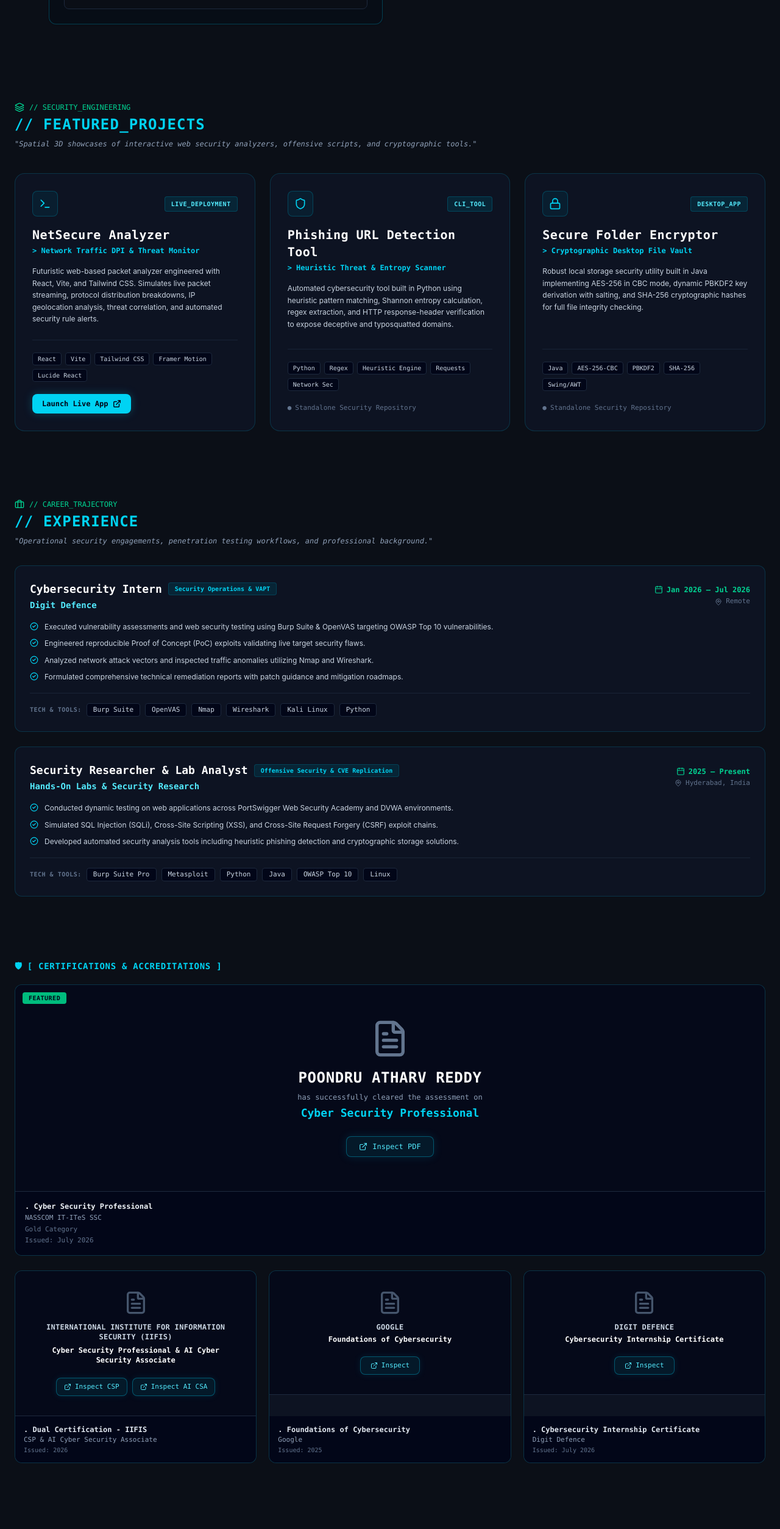
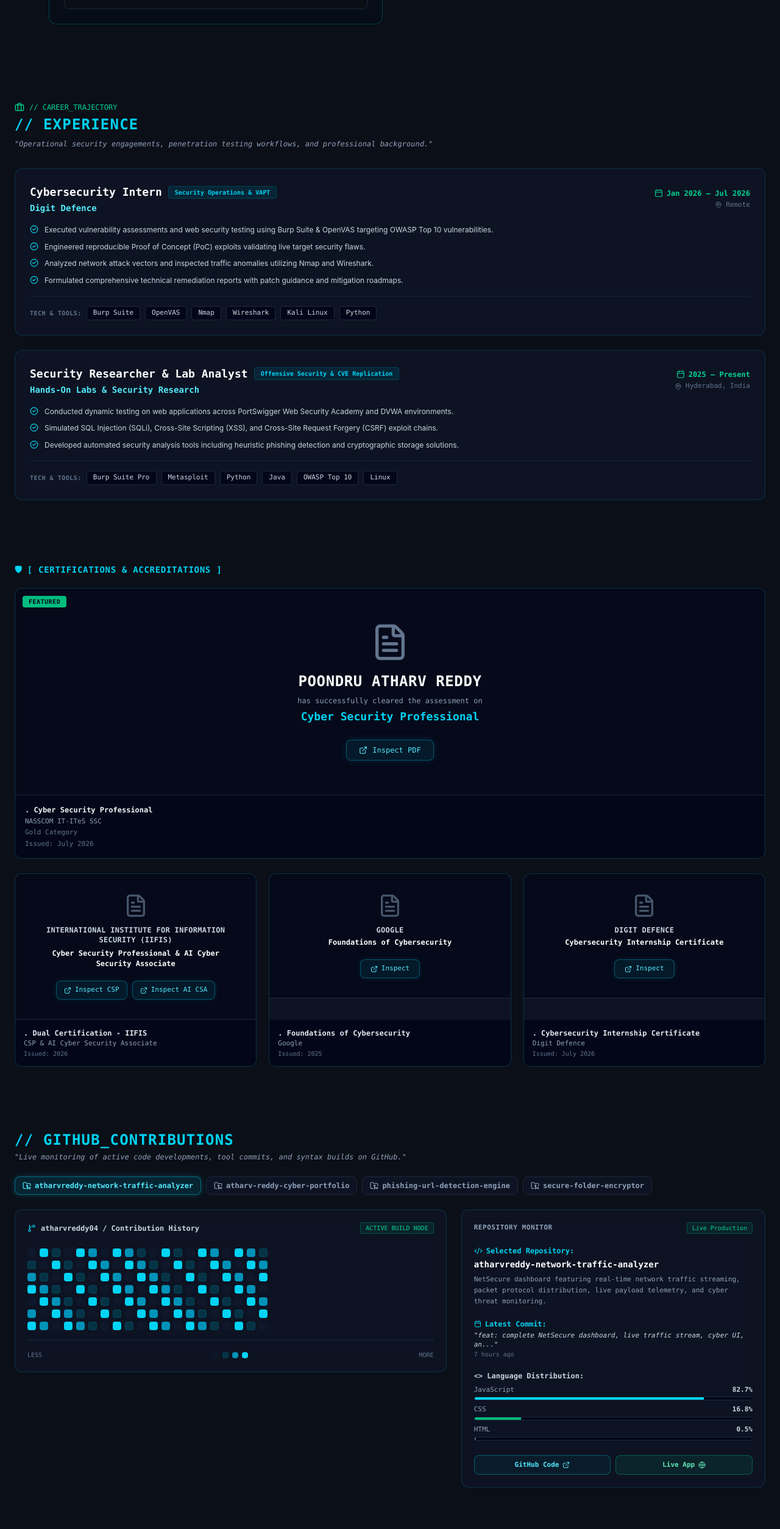
Before and after one commit to atharvreddy04/atharv-reddy-cyber-portfolio, a React (Vite) app: page / in a window 1280 px wide. Shown: the part 3040-5547 px from the top of the page at 61% size. Built offline with nearby package versions, Linux system fonts and the light colour scheme.

Commit message:
fix: remove 3D projects and wrap github monitor with projects anchor

```diff
--- a/src/App.tsx
+++ b/src/App.tsx
@@ -4,7 +4,6 @@ import { Hero } from './components/Hero';
 import { MetricsBar } from './components/MetricsBar';
 import { AboutJson } from './components/AboutJson';
 import { ResumeCV } from './components/ResumeCV';
-import { HighlightCard3D } from './components/HighlightCard3D';
 import { Experience } from './components/Experience';
 import { Certifications } from './components/Certifications';
 import { GithubMonitor } from './components/GithubMonitor';
@@ -31,14 +30,9 @@ function App() {
           <AboutJson />
         </SectionReveal>
 
-        {/* RESUME / CREDENTIALS */}
+        {/* RESUME / CREDENTIALS (Contains id="skills" at [04_SECURITY_TOOLSET]) */}
         <SectionReveal variant="primary">
           <ResumeCV />
-        </SectionReveal>
-
-        {/* DEDICATED PROJECTS SECTION (HighlightCard3D) */}
-        <SectionReveal variant="primary">
-          <HighlightCard3D />
         </SectionReveal>
 
         {/* DEDICATED EXPERIENCE SECTION */}
@@ -46,15 +40,17 @@ function App() {
           <Experience />
         </SectionReveal>
 
-        {/* DEDICATED SKILLS & CERTIFICATIONS SECTION */}
+        {/* DEDICATED CERTIFICATIONS SECTION */}
         <SectionReveal variant="primary">
           <Certifications />
         </SectionReveal>
 
-        {/* GITHUB MONITOR */}
-        <SectionReveal variant="secondary">
-          <GithubMonitor />
-        </SectionReveal>
+        {/* GITHUB CONTRIBUTIONS / PROJECTS TARGET (Leaves GithubMonitor.tsx untouched) */}
+        <div id="projects" className="scroll-mt-24">
+          <SectionReveal variant="secondary">
+            <GithubMonitor />
+          </SectionReveal>
+        </div>
 
         {/* RECRUITMENT BANNER */}
         <SectionReveal variant="primary">
```
